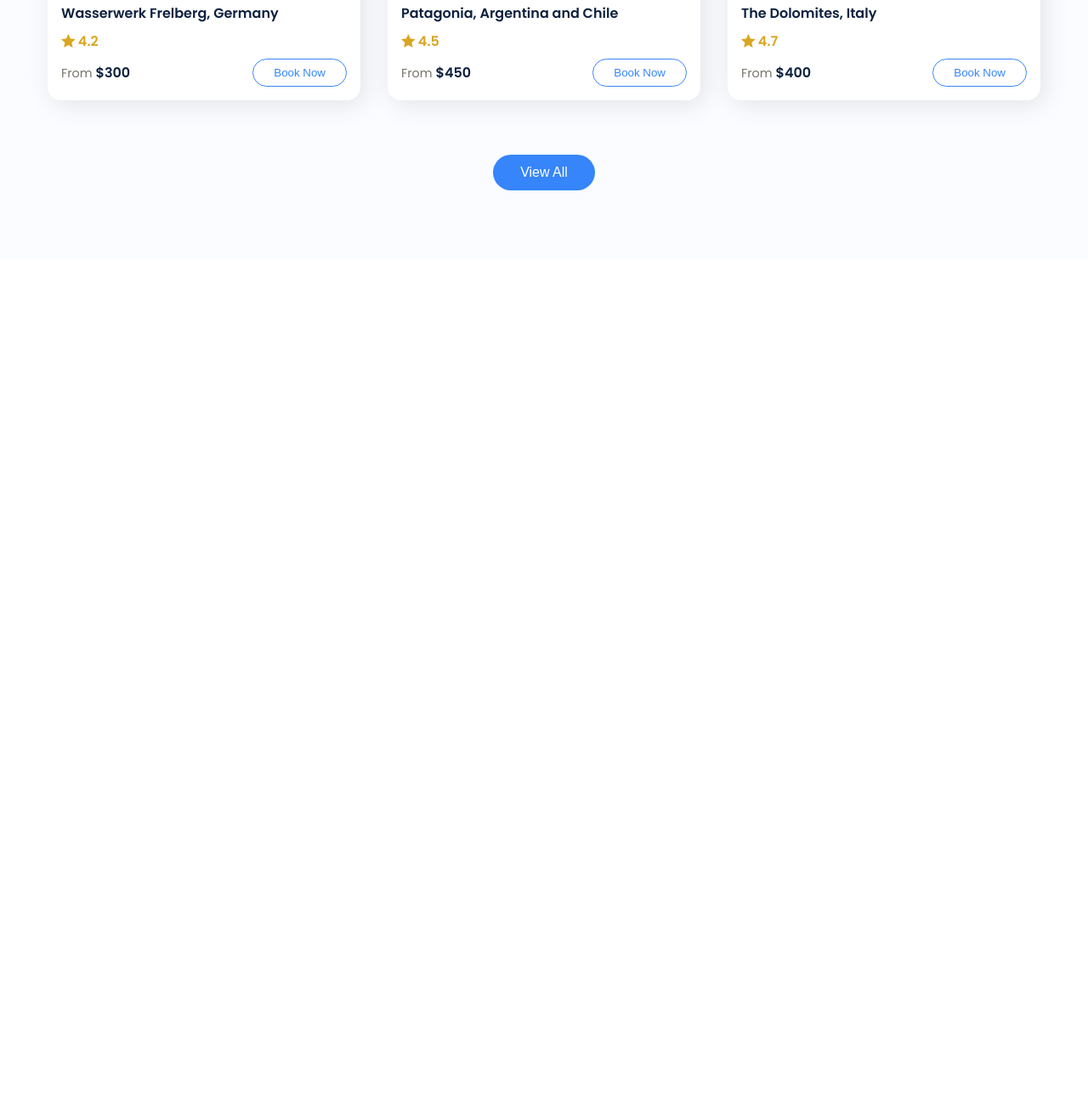
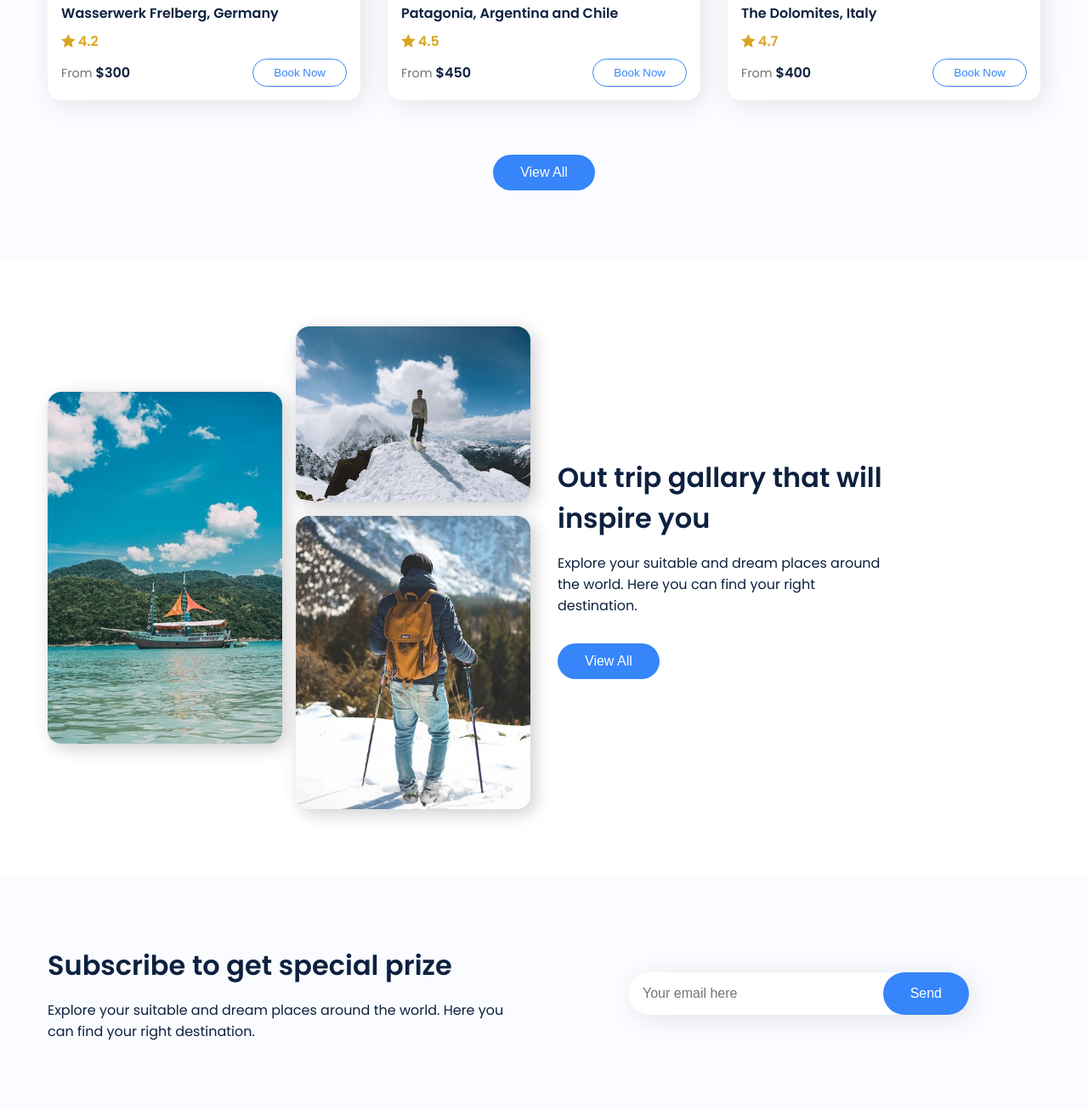
Before and after one commit to Nez27/practice-html-css, a plain HTML site: page index.html in a window 1280 px wide. Shown: the part 2087-3393 px from the top of the page at 85% size. Before the commit the page ends 2391 px from the top, so only its background shows below. Drawn offline with nearby package versions, Linux system fonts and the light colour scheme.

Commit message:
Update code HTML/CSS 20230625

```diff
--- a/css/style.css
+++ b/css/style.css
@@ -1,6 +1,6 @@
-@import url('https://fonts.googleapis.com/css2?family=Poppins:wght@400;600;800&display=swap');
+@import url("https://fonts.googleapis.com/css2?family=Poppins:wght@400;600;800&display=swap");
 
-:root{
+:root {
   --primary-color: #3685fb;
   --primary-color-dark: #2f73d9;
   --secondary-color: #fafcff;
@@ -10,7 +10,7 @@
   --max-width: 1200px;
 }
 
-*{
+* {
   padding: 0;
   margin: 0;
   box-sizing: border-box;
@@ -45,7 +45,7 @@
 }
 
 .btn {
-    padding: .75rem 2rem;
+  padding: 0.75rem 2rem;
   outline: none;
   border: none;
   font-size: 1rem;
@@ -53,7 +53,7 @@
   background-color: var(--primary-color);
   border-radius: 5rem;
   cursor: pointer;
-    transition: .3s;
+  transition: 0.3s;
 }
 
 .btn:hover {
@@ -64,13 +64,13 @@ a {
   text-decoration: none;
 }
 
-img{
+img {
   width: 100%;
   display: block;
 }
 
 body {
-    font-family: 'Poppins', sans-serif;
+  font-family: "Poppins", sans-serif;
 }
 
 nav {
@@ -110,11 +110,11 @@ nav {
   transition: 0.3s;
 }
 
-.link a:hover{
+.link a:hover {
   color: var(--primary-color);
 }
 
-header{
+header {
   background-color: var(--secondary-color);
 }
 
@@ -278,7 +278,7 @@ header{
   transition: 0.3s;
 }
 
-.destination__card:hover .destination__details{
+.destination__card:hover .destination__details {
   bottom: 1rem;
 }
 
@@ -357,3 +357,75 @@ header{
   color: var(--extra-light);
   background-color: var(--primary-color);
 }
+
+.gallary__container {
+  display: grid;
+  grid-template-columns: repeat(2, 1fr);
+  gap: 2rem;
+}
+
+.image__gallary {
+  display: grid;
+  grid-template-columns: repeat(2, 1fr);
+  gap: 1rem;
+}
+
+.gallary__col {
+  display: grid;
+  place-content: center;
+  gap: 1rem;
+}
+
+.gallary__col img {
+  border-radius: 1rem;
+  box-shadow: 5px 5px 20px rgba(0, 0, 0, 0.2);
+}
+
+.gallary__content {
+  display: flex;
+  align-items: center;
+  /* justify-content: center;
+  flex-direction: column; */
+}
+
+.gallary__content > div {
+  max-width: 400px;
+}
+
+.gallary__content .section__subtitle {
+  margin-bottom: 2rem;
+}
+
+.subscribe {
+  background-color: var(--secondary-color);
+}
+
+.subscribe__container {
+  display: grid;
+  grid-template-columns: repeat(2, 1fr);
+  gap: 2rem;
+}
+
+.subscribe__form {
+  display: flex;
+  align-items: center;
+  justify-content: center;
+}
+
+.subscribe__form form {
+  width: 100%;
+  max-width: 400px;
+  display: flex;
+  background-color: var(--extra-light);
+  box-shadow: 5px 5px 30px rgba(0, 0, 0, 0.1);
+  border-radius: 5rem;
+}
+
+.subscribe__form input {
+  width: 100%;
+  padding: 1rem;
+  outline: none;
+  border: none;
+  border-radius: 5rem;
+  font-size: 1rem;
+}
--- a/index.html
+++ b/index.html
@@ -1,11 +1,14 @@
 <!DOCTYPE html>
 <html lang="en">
   <head>
-    <meta charset="UTF-8">
-    <meta name="viewport" content="width=device-width, initial-scale=1.0">
+    <meta charset="UTF-8" />
+    <meta name="viewport" content="width=device-width, initial-scale=1.0" />
     <title>Practice</title>
-    <link href="https://cdn.jsdelivr.net/npm/remixicon@3.4.0/fonts/remixicon.css" rel="stylesheet">
-    <link rel="stylesheet" href="./css/style.css">
+    <link
+      href="https://cdn.jsdelivr.net/npm/remixicon@3.4.0/fonts/remixicon.css"
+      rel="stylesheet"
+    />
+    <link rel="stylesheet" href="./css/style.css" />
   </head>
   <body>
     <nav>
@@ -98,8 +101,8 @@
       <div class="section__container trip__container">
         <h2 class="section__title">Best trip package</h2>
         <p class="section__subtitle">
-          Explore your suitable and dream places around the world. Here you can find you right
-          destination.
+          Explore your suitable and dream places around the world. Here you can
+          find you right destination.
         </p>
         <div class="trip__grid">
           <div class="trip__card">
@@ -141,5 +144,49 @@
         </div>
       </div>
     </section>
+
+    <section class="gallary">
+      <div class="section__container gallary__container">
+        <div class="image__gallary">
+          <div class="gallary__col">
+            <img src="./assets/gallery-1.jpg" alt="gallary" />
+          </div>
+          <div class="gallary__col">
+            <img src="./assets/gallery-2.jpg" alt="" />
+            <img src="./assets/gallery-3.jpg" alt="" />
+          </div>
+        </div>
+        <div class="gallary__content">
+          <div>
+            <h2 class="section__title">
+              Out trip gallary that will inspire you
+            </h2>
+            <p class="section__subtitle">
+              Explore your suitable and dream places around the world. Here you
+              can find your right destination.
+            </p>
+            <button class="btn">View All</button>
+          </div>
+        </div>
+      </div>
+    </section>
+
+    <section class="subscribe">
+      <div class="section__container subscribe__container">
+        <div class="subscribe__content">
+          <h2 class="section__title">Subscribe to get special prize</h2>
+          <p class="section__subtitle">
+            Explore your suitable and dream places around the world. Here you
+            can find your right destination.
+          </p>
+        </div>
+        <div class="subscribe__form">
+          <form action="">
+            <input type="email" placeholder="Your email here" />
+            <button class="btn" type="submit">Send</button>
+          </form>
+        </div>
+      </div>
+    </section>
   </body>
 </html>
```
Lines whose indentation alone changed are shown as unchanged.
